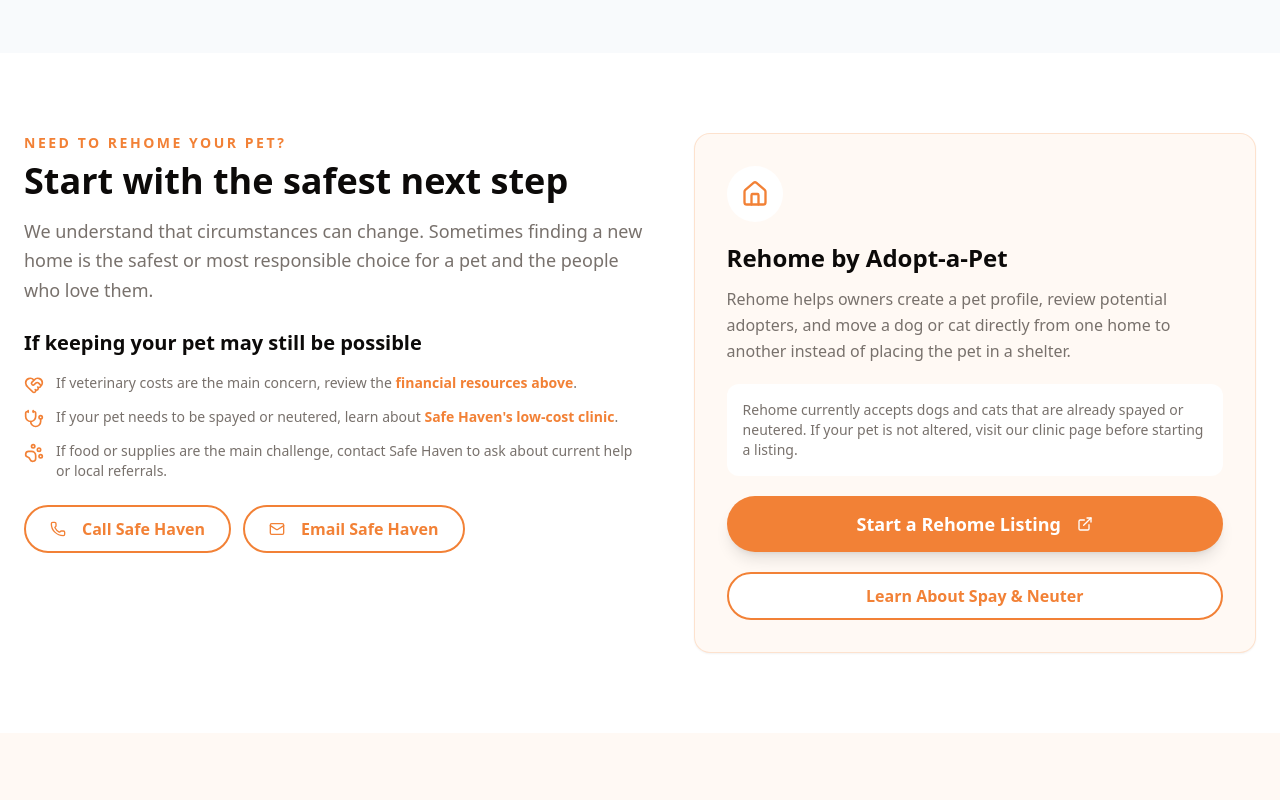
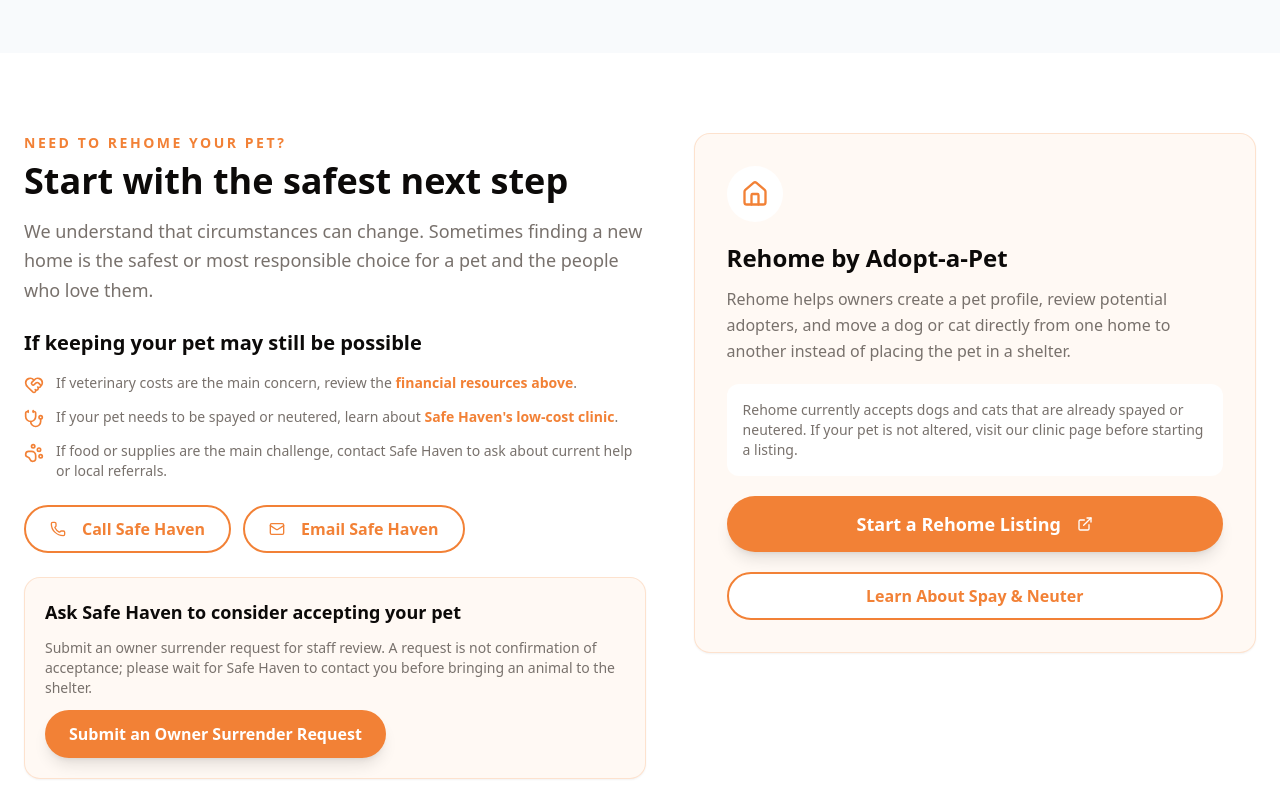
Before and after one commit to 7nqwsvhv99-hash/safe-haven-site, a Next.js app: page /resources in a window 1280 px wide. Shown: the part 1840-2640 px from the top of the page. Built offline with nearby package versions, Linux system fonts and the light colour scheme; no server answers.

Commit message:
Add visible owner surrender link to rehoming resources

```diff
--- a/src/app/resources/page.tsx
+++ b/src/app/resources/page.tsx
@@ -195,6 +195,15 @@ export default function ResourcesPage() {
                   <a href="mailto:safehaven1471@gmail.com?subject=Pet%20Owner%20Resources"><Mail className="h-4 w-4 mr-2" />Email Safe Haven</a>
                 </Button>
               </div>
+              <Card className="space-y-3 border-primary/20 bg-primary/5 p-5">
+                <h3 className="font-bold text-lg">Ask Safe Haven to consider accepting your pet</h3>
+                <p className="text-sm text-muted-foreground">
+                  Submit an owner surrender request for staff review. A request is not confirmation of acceptance; please wait for Safe Haven to contact you before bringing an animal to the shelter.
+                </p>
+                <Button asChild className="w-full sm:w-fit">
+                  <Link href="/surrender">Submit an Owner Surrender Request</Link>
+                </Button>
+              </Card>
             </div>
 
             <Card className="p-7 md:p-8 border-primary/20 bg-primary/5 space-y-5">
```
